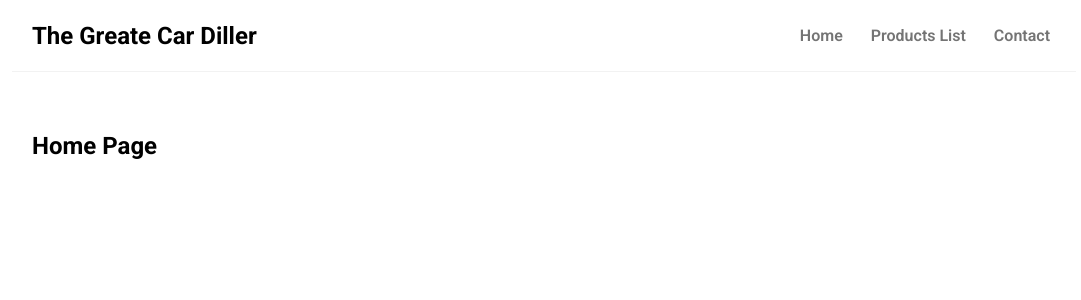
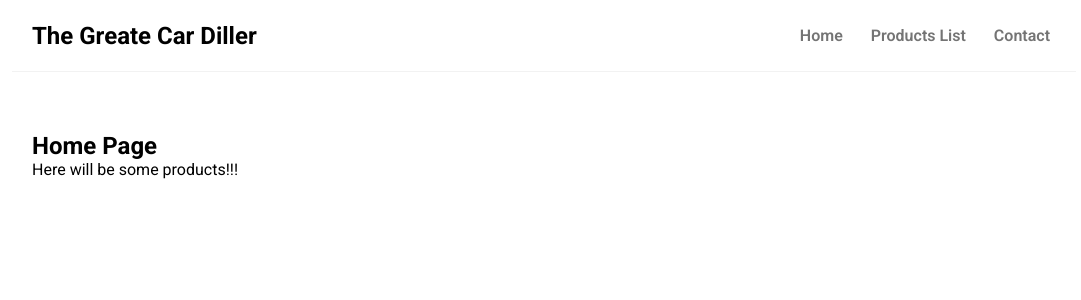
Before and after one commit to EmFor2001/Portfolio-Shop, a React (Create React App) app in the folder shop/: page / in a window 1280 px wide. Shown: the top 300 px of the page, without its empty margins (96-1177 px from the left). Built offline with nearby package versions, Linux system fonts and the light colour scheme; no server answers.

Commit message:
Test commit from different device

```diff
--- a/shop/src/components/PoductList.js
+++ b/shop/src/components/PoductList.js
@@ -16,7 +16,7 @@ const ProductList = () => {
 
     return (
         <div className="productList">
-
+            Here will be some products!!!
         </div>
     );
 }
```
